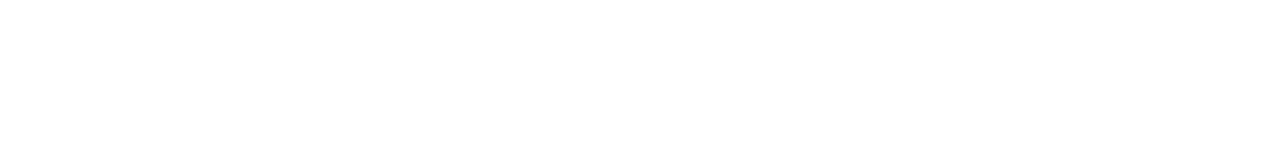
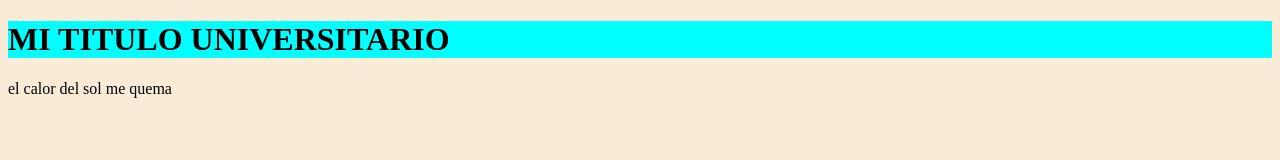
Before and after one commit to MrLyon2412/CursoGit, a plain HTML site: page index.html in a window 1280 px wide. Drawn offline with Linux system fonts and the light colour scheme.

Commit message:
Se agrego estilos y textos

```diff
--- /dev/null
+++ b/css/styles.css
@@ -0,0 +1,9 @@
+h1{
+
+    background-color: aqua;
+
+}
+
+body{
+    background-color: antiquewhite;
+}
--- a/index.html
+++ b/index.html
@@ -4,8 +4,14 @@
     <meta charset="UTF-8">
     <meta name="viewport" content="width=device-width, initial-scale=1.0">
     <title>Document</title>
+    <link rel="stylesheet" href="css/styles.css">
 </head>
 <body>
 
+    <h1>MI TITULO UNIVERSITARIO</h1>
+    <p>
+        el calor del sol me quema
+    </p>
+
 </body>
 </html>
```
Also changed, not shown: js/scripts.js (added).
